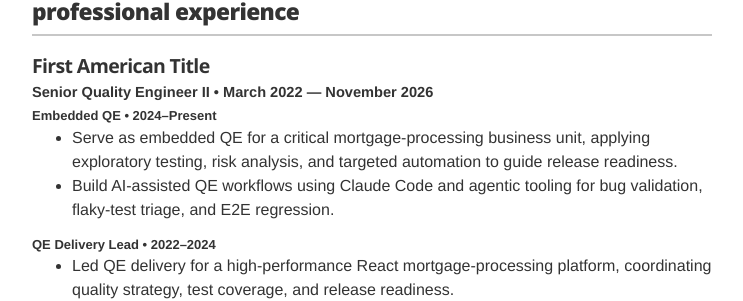
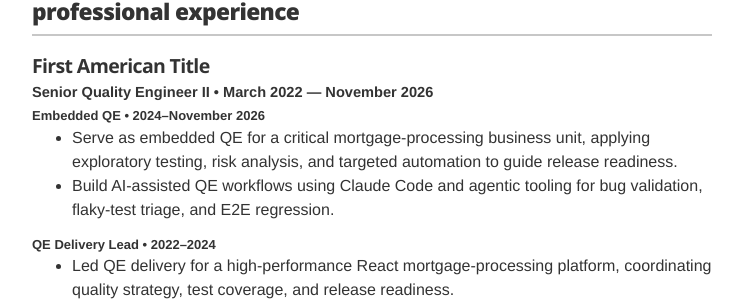
Before and after one commit to rharmaning/rharmaning.github.io, a Jekyll site: the page built from index.html, in a window 1280 px wide and 900 px high, scrolled down 857 px. Shown: the part 152-453 px from the top of the window, without its empty margins (268-1011 px from the left). Built offline with Jekyll 4.4.1, drawn with Linux system fonts in a browser that asks for light colours.

Commit message:
Clarify embedded QE role end date

```diff
--- a/_layouts/resume.html
+++ b/_layouts/resume.html
@@ -92,7 +92,7 @@
             Senior Quality Engineer II &bull; March 2022 &mdash; November 2026
           </h4>
 
-          <h5 class="resume-scope-title">Embedded QE &bull; 2024&ndash;Present</h5>
+          <h5 class="resume-scope-title">Embedded QE &bull; 2024&ndash;November 2026</h5>
           <ul class="resume-item-list">
             <li>
               Serve as embedded QE for a critical mortgage-processing business unit,
```
